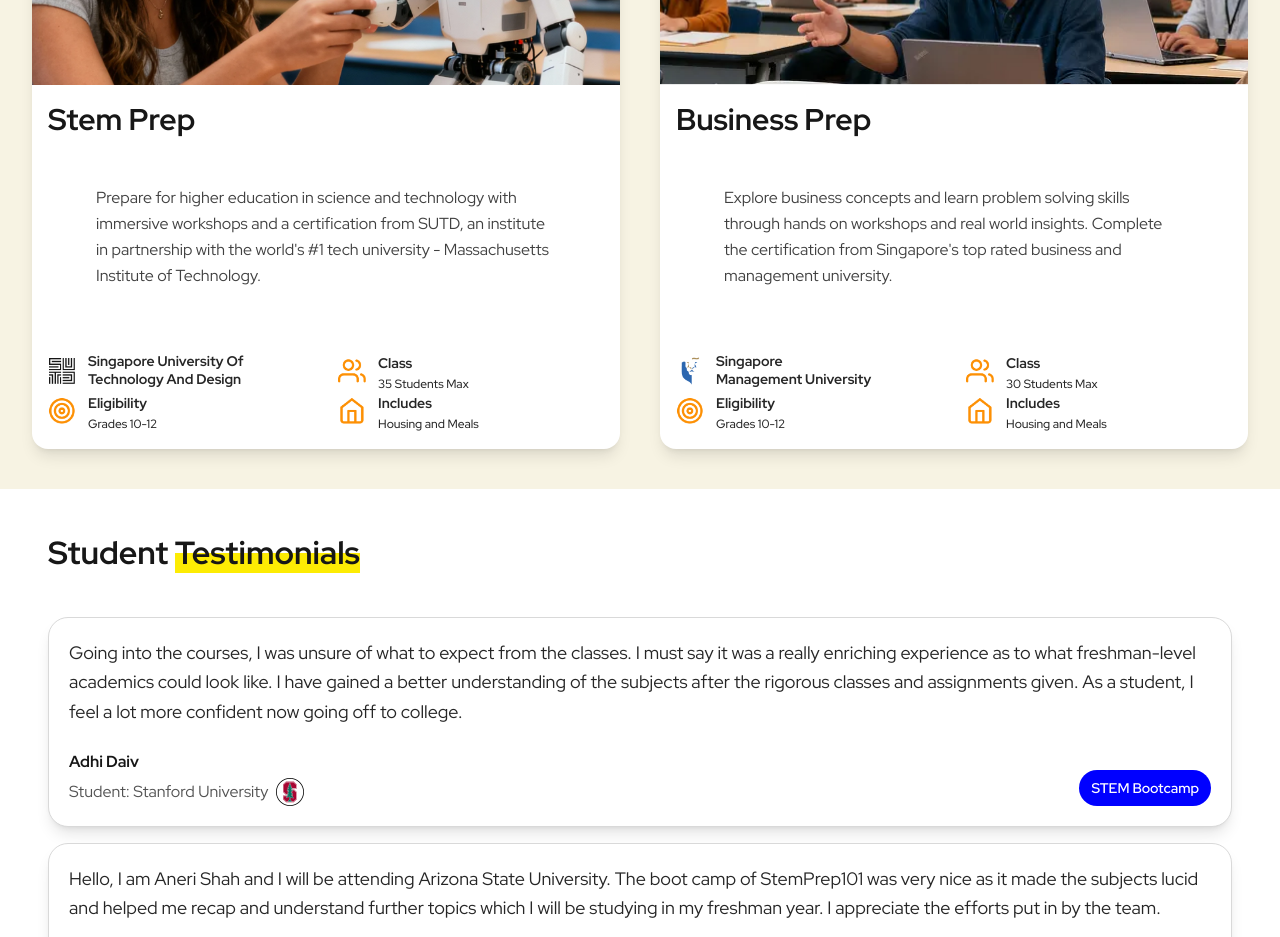
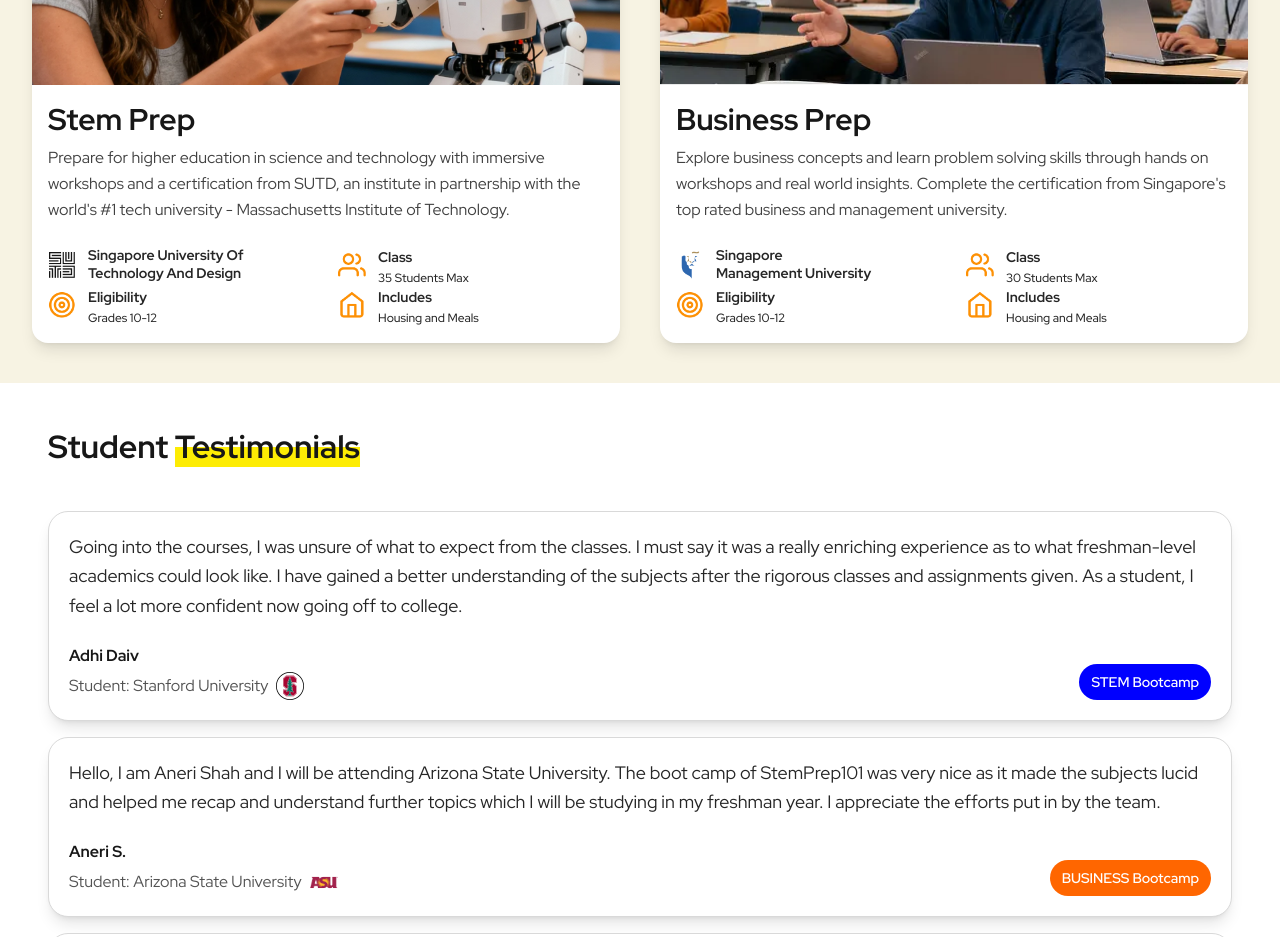
Before and after one commit to sahil-develops/uniprep-101, a Next.js app: page / in a window 1280 px wide. Shown: the part 1660-2597 px from the top of the page. Built offline with nearby package versions, Linux system fonts and the light colour scheme.

Commit message:
Fixed spacing in Our Programs /

```diff
--- a/app/components/Programs/programs.tsx
+++ b/app/components/Programs/programs.tsx
@@ -113,7 +113,7 @@
         </h3>
 
         {/* Description */}
-        <p className="text-base  sm:text-base text-neutral-700 mb-4 leading-5 relative bg-white  py-10 sm:py-12 lg:py-12 px-4 sm:px-6 lg:px-12 lg:leading-relaxed">
+        <p className="text-base  sm:text-base text-neutral-700 mb-4 leading-5 relative bg-white  py-2 lg:leading-relaxed">
           {description}
         </p>
 
```
